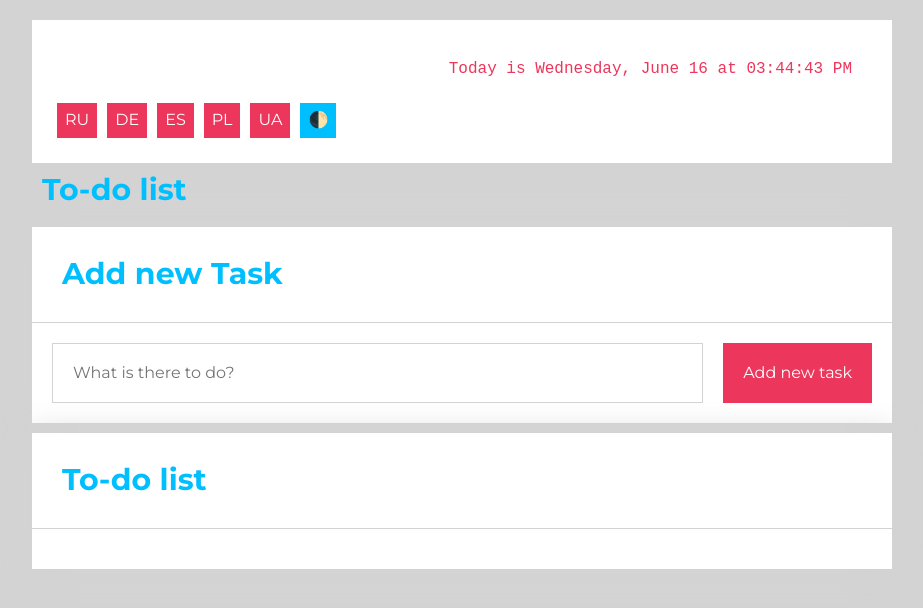
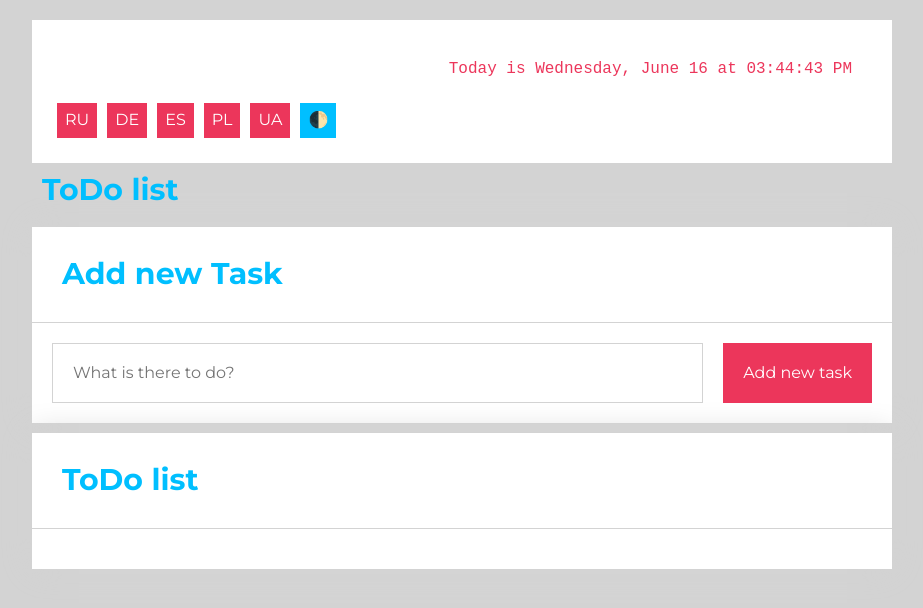
Before and after one commit to mr-front-end-dev/To-do-List--EN-CRMS--ReactApp, a React (Create React App) app: page / in a window 1280 px wide. Shown: the top 608 px of the page, without its empty margins (178-1101 px from the left). Built offline with nearby package versions, Linux system fonts and the light colour scheme.

Commit message:
title changed

```diff
--- a/src/App.js
+++ b/src/App.js
@@ -26,7 +26,7 @@ function App() {
   return (
     <Container>
       <Projects />
-      <Header title="To-do list" />
+      <Header title="ToDo list" />
       <Section
         title="Add new Task"
         body={
@@ -36,7 +36,7 @@ function App() {
         }
       />
       <Section
-        title="To-do list"
+        title="ToDo list"
         body={
           <Tasks
             tasks={tasks}
```
